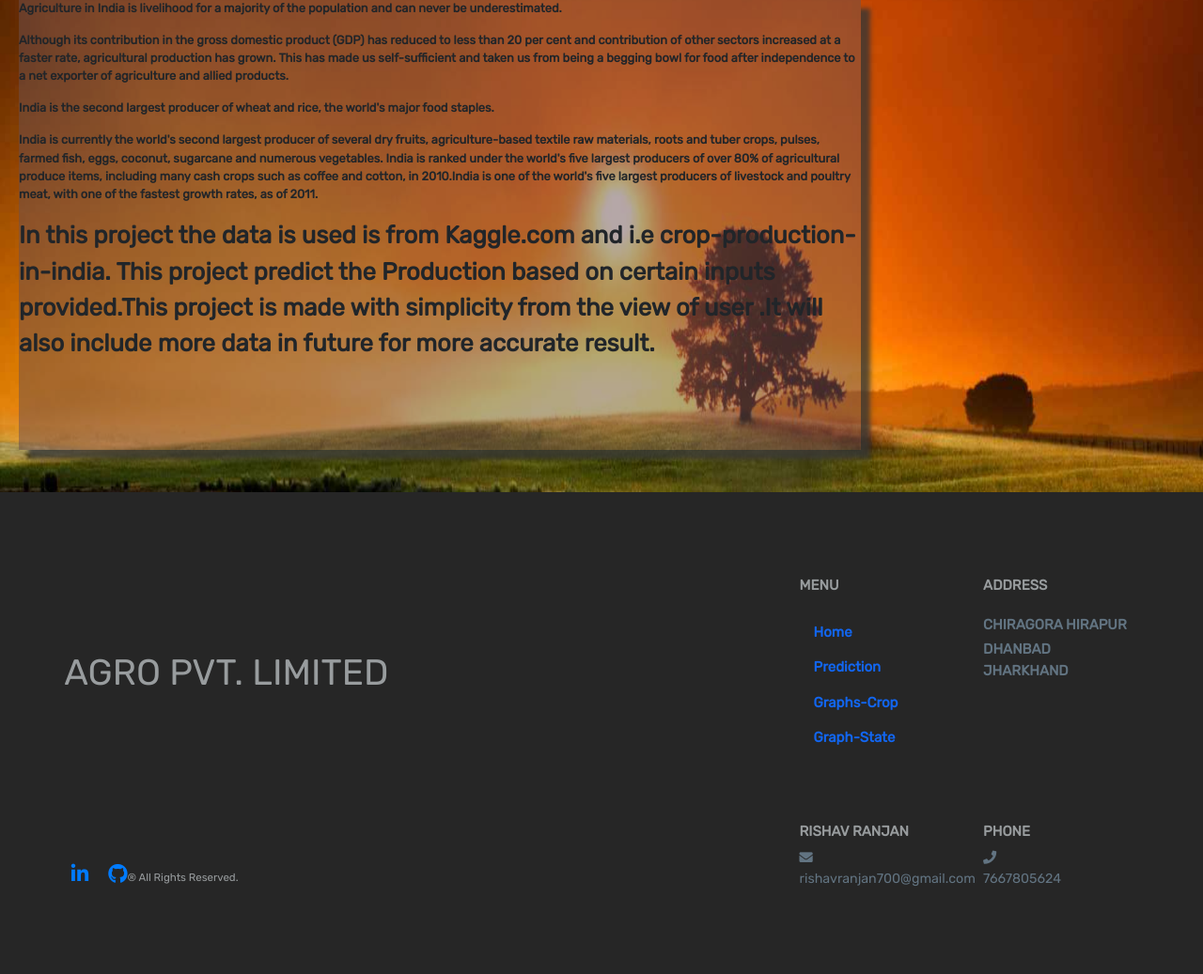
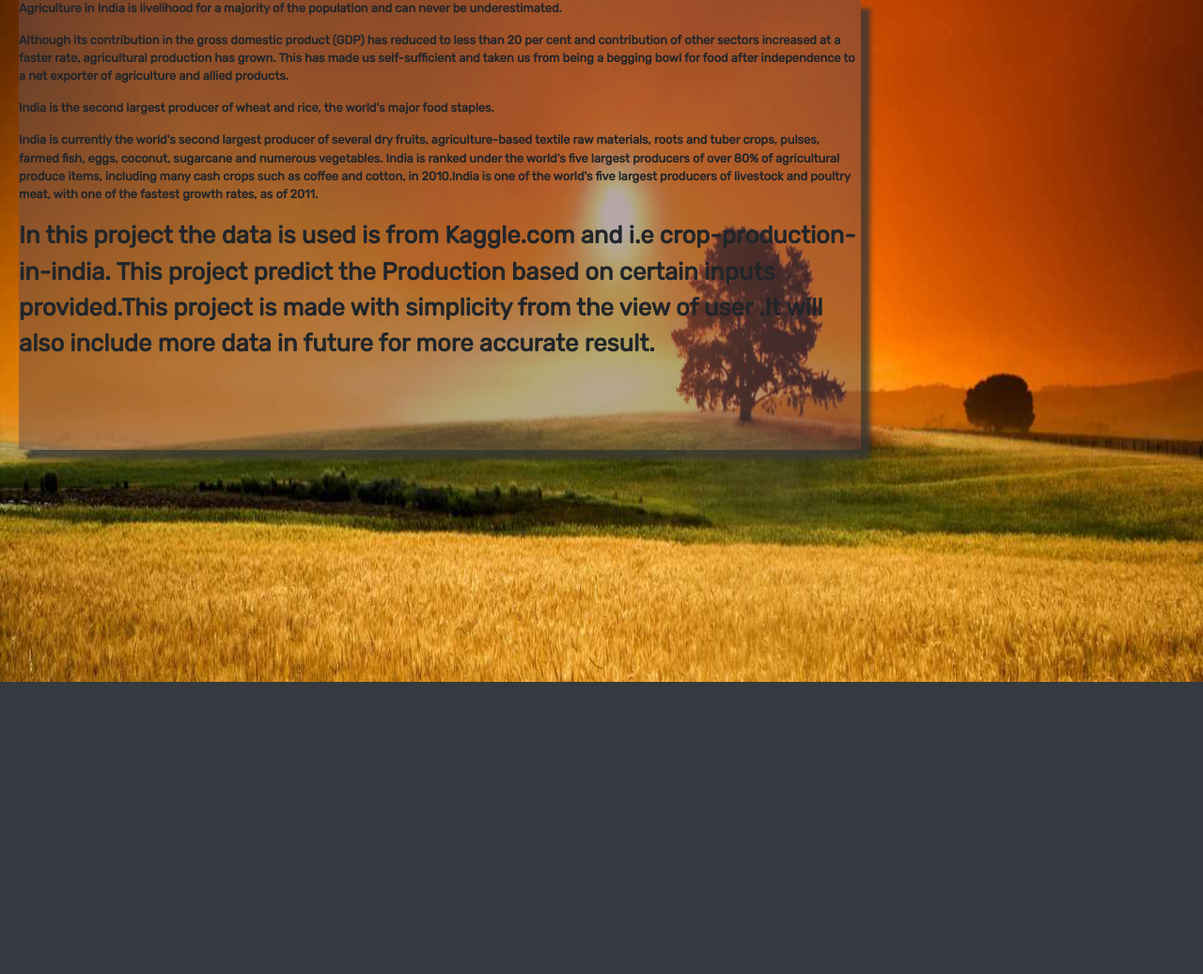
Before and after one commit to rishav-67/agro1, a Django app: page / in a window 1280 px wide. Shown: the part 74-1111 px from the top of the page at 94% size. After the commit the page ends 800 px from the top, so only its background shows below. Run offline with Django 3.2, Linux system fonts and the light colour scheme; parts of the project's set-up code (start-up, migrations or seed data) failed here and were passed over; some libraries are stand-ins or nearby versions.

Commit message:
first commit

```diff
--- a/agriculture/agro/templates/agro/footer.html
+++ b/agriculture/agro/templates/agro/footer.html
@@ -42,46 +42,3 @@
  }
 .icon-ok { padding-right: 1em; }
 </style>
- <div class="container-fluid pb-0 mb-0 justify-content-center text-light ">
-     <footer>
-         <div class="row my-5 justify-content-center py-5">
-             <div class="col-11">
-                 <div class="row ">
-                     <div class="col-xl-8 col-md-4 col-sm-4 col-12 my-auto mx-auto a">
-                         <h3 class="text-muted mb-md-0 mb-5 bold-text">AGRO PVT. LIMITED</h3>
-                     </div>
-                     <div class="col-xl-2 col-md-4 col-sm-4 col-12">
-                         <h6 class="mb-3 mb-lg-4 bold-text "><b>MENU</b></h6>
-                         <ul class="list-unstyled">
-                             <li><a class="nav-link" href="{% url 'iskahome' %}">Home</a></li>
-                             <li><a class="nav-link" href="{% url 'iskashow' %}">Prediction</a></li>
-                             <li><a class="nav-link" href="{% url 'iskagraph' %}">Graphs-Crop</a></li>
-                             <li><a class="nav-link" href="{% url 'iskagraphco' %}">Graph-State</a></li>
-
-                         </ul>
-                     </div>
-                     <div class="col-xl-2 col-md-4 col-sm-4 col-12">
-                         <h6 class="mb-3 mb-lg-4 text-muted bold-text mt-sm-0 mt-5"><b>ADDRESS</b></h6>
-                         <p class="mb-1">CHIRAGORA HIRAPUR </p>
-                         <p> DHANBAD JHARKHAND</p>
-                     </div>
-                 </div>
-                 <div class="row ">
-                     <div class="col-xl-8 col-md-4 col-sm-4 col-auto my-md-0 mt-5 order-sm-1 order-3 align-self-end">
-                         <p class="social text-muted mb-0 pb-0 bold-text"> <span class="mx-2"><a href="https://www.linkedin.com/in/rishav-ranjan-383804193/"><i class="fab fa-linkedin-in icon-ok"></i></a></i><span><a href="https://github.com/rishav-67"><i class="fab fa-github"></i></a></span><small class="rights"><span>&#174;</span>  All Rights Reserved.</small>
-                     </div>
-                     <div class="col-xl-2 col-md-4 col-sm-4 col-auto order-1 align-self-end ">
-                         <h6 class="mt-55 mt-2 text-muted bold-text"><b>RISHAV RANJAN</b></h6><small> <span><i class="fa fa-envelope" aria-hidden="true"></i></span> rishavranjan700@gmail.com</small>
-                     </div>
-
-                       <div class="col-xl-2 col-md-4 col-sm-4 col-auto order-1 align-self-end ">
-                         <h6 class="mt-55 mt-2 text-muted bold-text"><b>PHONE</b></h6><small> <span><i class="fa fa-phone" aria-hidden="true"></i></span><br><span> 7667805624</span></small>
-                     </div>
-
-
-
-                 </div>
-             </div>
-         </div>
-     </footer>
- </div>
```
